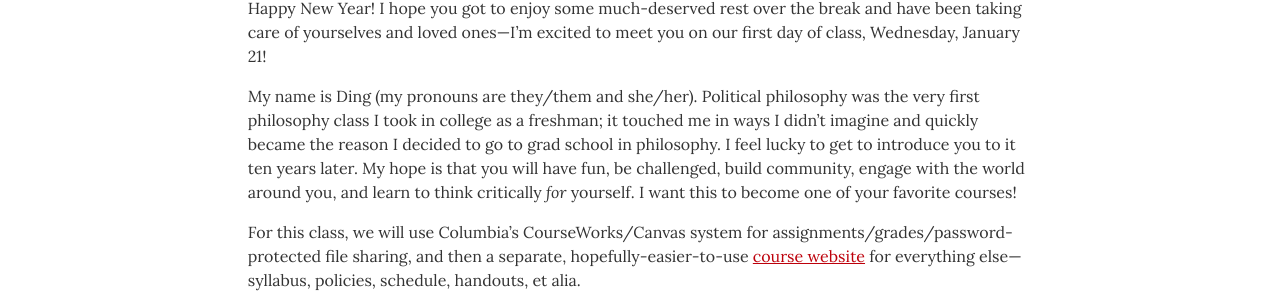
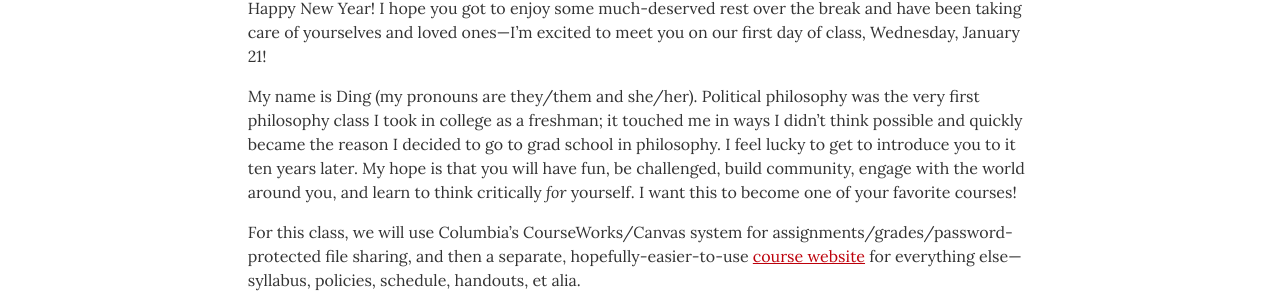
Before and after one commit to dingherself/political-philosophy, a Jekyll site: the page built from announcements/_posts/2026-01-16-welcome.md, in a window 1280 px wide. Shown: the part 356-660 px from the top of the page. Built offline with Jekyll 4.4.1, drawn with Linux system fonts in a browser that asks for light colours.

Commit message:
better wording

```diff
--- a/announcements/_posts/2026-01-16-welcome.md
+++ b/announcements/_posts/2026-01-16-welcome.md
@@ -7,7 +7,7 @@ Dear class,
 
 Happy New Year! I hope you got to enjoy some much-deserved rest over the break and have been taking care of yourselves and loved ones—I’m excited to meet you on our first day of class, Wednesday, January 21!
 
-My name is Ding (my pronouns are they/them and she/her). Political philosophy was the very first philosophy class I took in college as a freshman; it touched me in ways I didn’t imagine and quickly became the reason I decided to go to grad school in philosophy. I feel lucky to get to introduce you to it ten years later. My hope is that you will have fun, be challenged, build community, engage with the world around you, and learn to think critically *for* yourself. I want this to become one of your favorite courses!
+My name is Ding (my pronouns are they/them and she/her). Political philosophy was the very first philosophy class I took in college as a freshman; it touched me in ways I didn’t think possible and quickly became the reason I decided to go to grad school in philosophy. I feel lucky to get to introduce you to it ten years later. My hope is that you will have fun, be challenged, build community, engage with the world around you, and learn to think critically *for* yourself. I want this to become one of your favorite courses!
 
 For this class, we will use Columbia’s CourseWorks/Canvas system for assignments/grades/password-protected file sharing, and then a separate, hopefully-easier-to-use [course website](https://pol.dingherself.com) for everything else—syllabus, policies, schedule, handouts, et alia.
 
```
